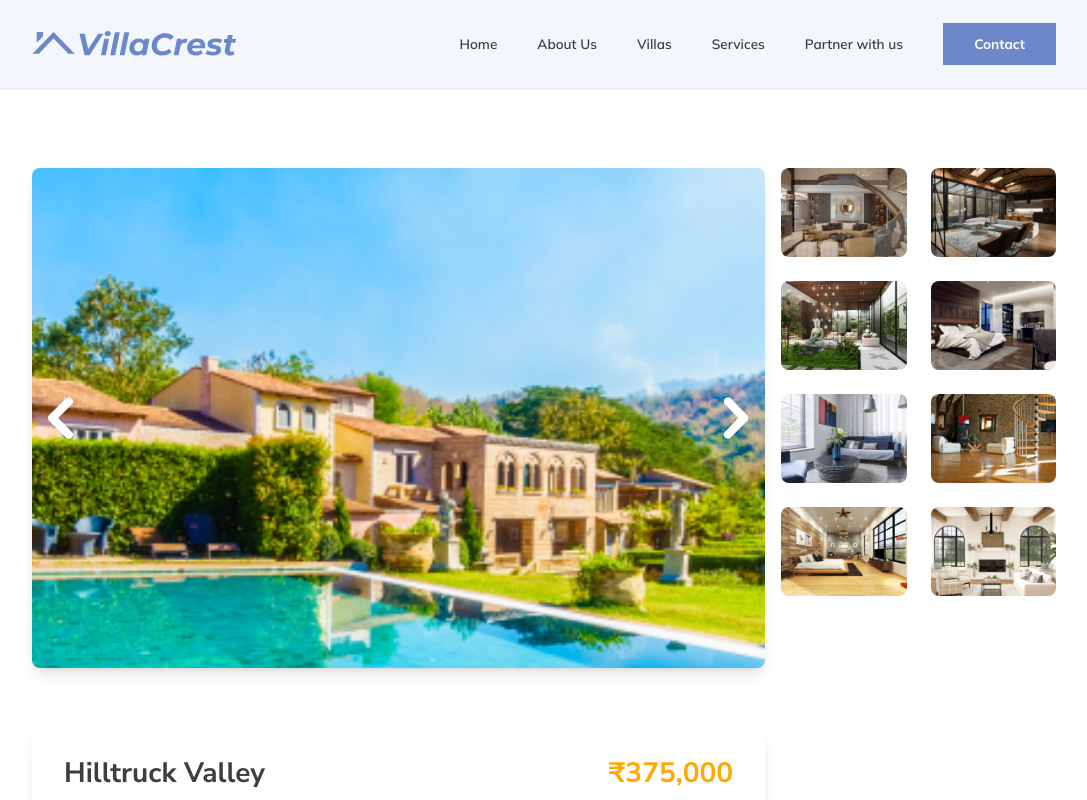
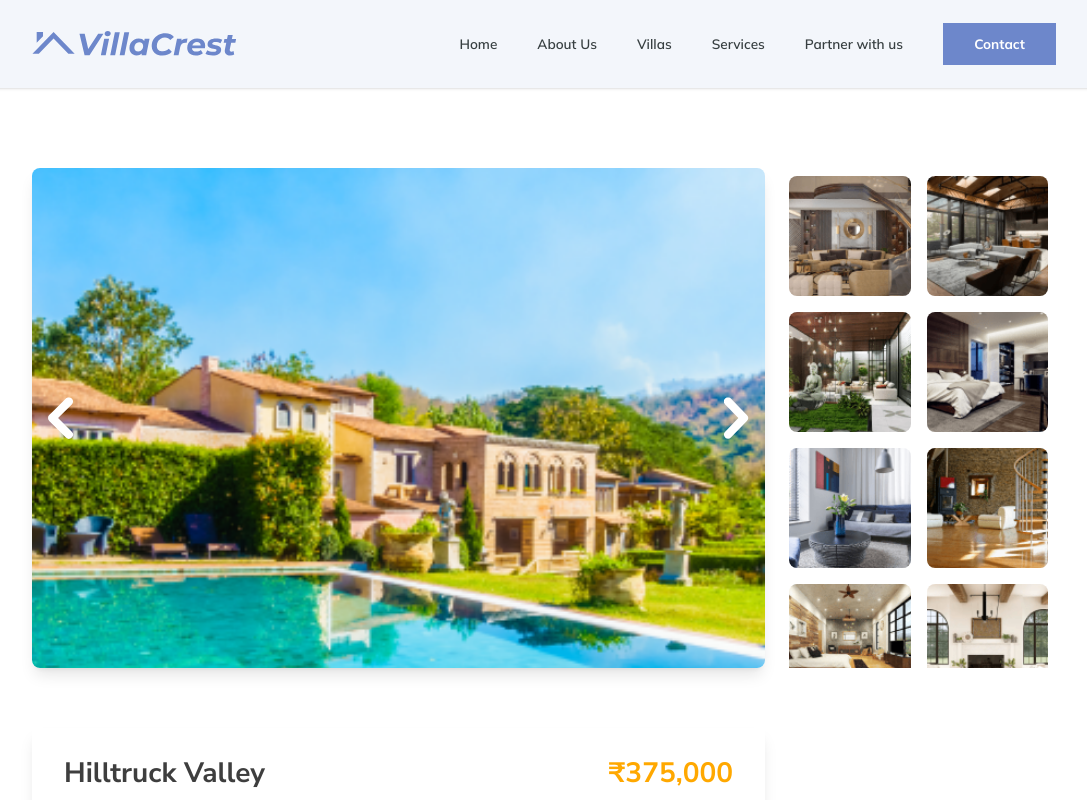
Before and after one commit to Aero-uj9871/task4, a React (Vite) app in the folder Assignment-4/: page /villa/1 in a window 1280 px wide. Shown: the top 800 px of the page, without its empty margins (96-1183 px from the left). Built offline with nearby package versions, Linux system fonts and the light colour scheme.

Commit message:
changes in villa details page

```diff
--- a/Assignment-4/src/components/VillaDescription.tsx
+++ b/Assignment-4/src/components/PropertyLayout.tsx
@@ -8,7 +8,7 @@ interface DescriptionSectionProps {
 const DescriptionSection: React.FC<DescriptionSectionProps> = ({ desc }) => {
   return (
     <div className="flex flex-col mt-[60px]">
-      <h1 className="font-navabarLinks font-bold text-left text-[24px] my-">
+      <h1 className="font-navabarLinks font-bold text-left text-[24px] text-[#373f41]">
         Description:
       </h1>
 
--- a/Assignment-4/src/components/SideSection.tsx
+++ b/Assignment-4/src/components/SideSection.tsx
@@ -1,4 +1,4 @@
-import React from 'react';
+import React from "react";
 
 type SideImagesProps = {
   images: string[];
@@ -6,15 +6,18 @@ type SideImagesProps = {
 
 const SideSection: React.FC<SideImagesProps> = ({ images }) => {
   return (
-    <section className="grid grid-cols-2 gap-6">
-      {images.map((image, index) => (
-        <img
-          key={index}
-          src={image}
-          className="rounded-lg w-[155px] object-contain"
-          alt=""
-        />
-      ))}
+    <section className="w-full h-[500px] overflow-y-auto p-2">
+      <article className="grid grid-cols-2 gap-4">
+        {images.map((image, index) => (
+          <div key={index} className="w-full h-30 flex items-center justify-center bg-white rounded-lg overflow-hidden">
+            <img
+              src={image}
+              className="w-full h-full object-cover"
+              alt={`Image ${index}`}
+            />
+          </div>
+        ))}
+      </article>
     </section>
   );
 };
--- a/Assignment-4/src/components/VillasDetails.tsx
+++ b/Assignment-4/src/components/VillasDetails.tsx
@@ -9,8 +9,8 @@ import loc from '../assets/location.svg'
 import bathtub from '../assets/bathtub.svg'
 import room from '../assets/double-bed.svg'
 import house from '../assets/measured.svg'
-import DescriptionSection from '../components/VillaDescription'
-import AboutSection from '../components/VillaAbout'
+import Property from './PropertyLayout'
+import Description from './Description'
 import Amenities from '../components/Amenities'
 import SideImages from '../components/SideSection';
 
@@ -71,8 +71,8 @@ const DetailedVila = () => {
               </h1>
             </section>
             <section className="w-full">
-              {activeSection === "description" && <AboutSection layout={villa.desc.layout} />}
-              {activeSection === "layout" && <DescriptionSection desc={villa.desc.desc} />}
+              {activeSection === "description" && <Description layout={villa.desc.layout} />}
+              {activeSection === "layout" && <Property desc={villa.desc.desc} />}
               {activeSection === "amenities" && <Amenities amenities={villa.desc.aminities} />}
             </section>
 
```
Also changed, not shown: Assignment-4/src/components/Description.tsx (renamed from Assignment-4/src/components/VillaAbout.tsx).
